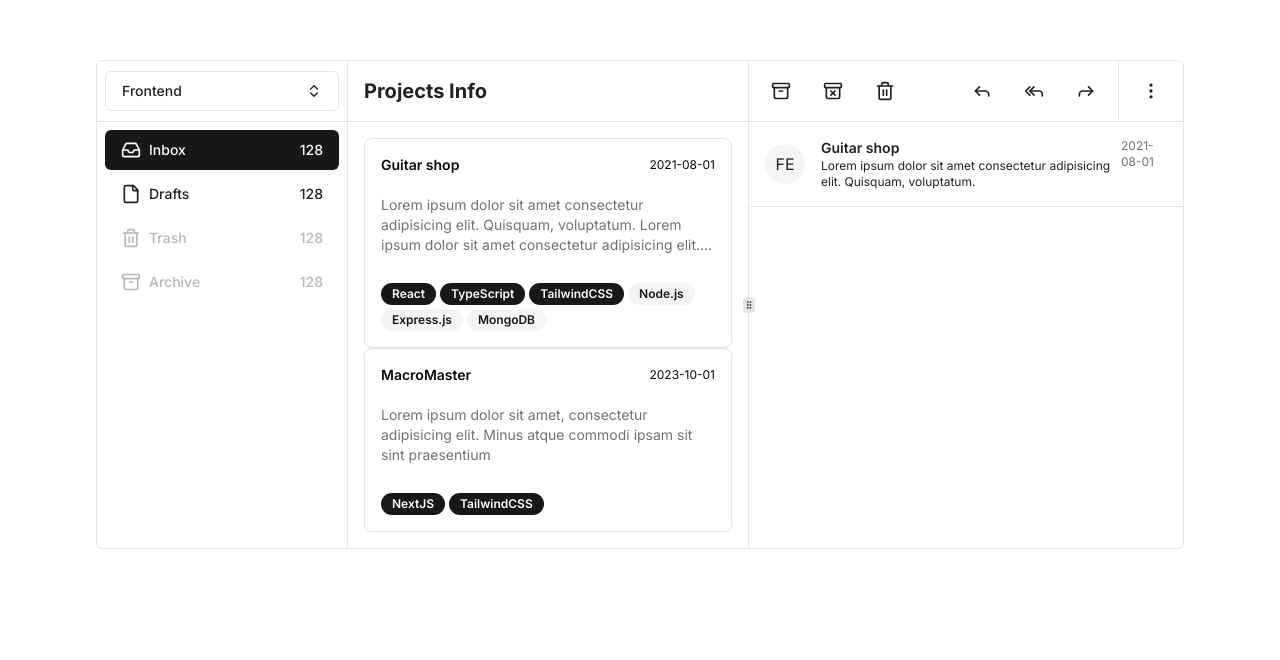
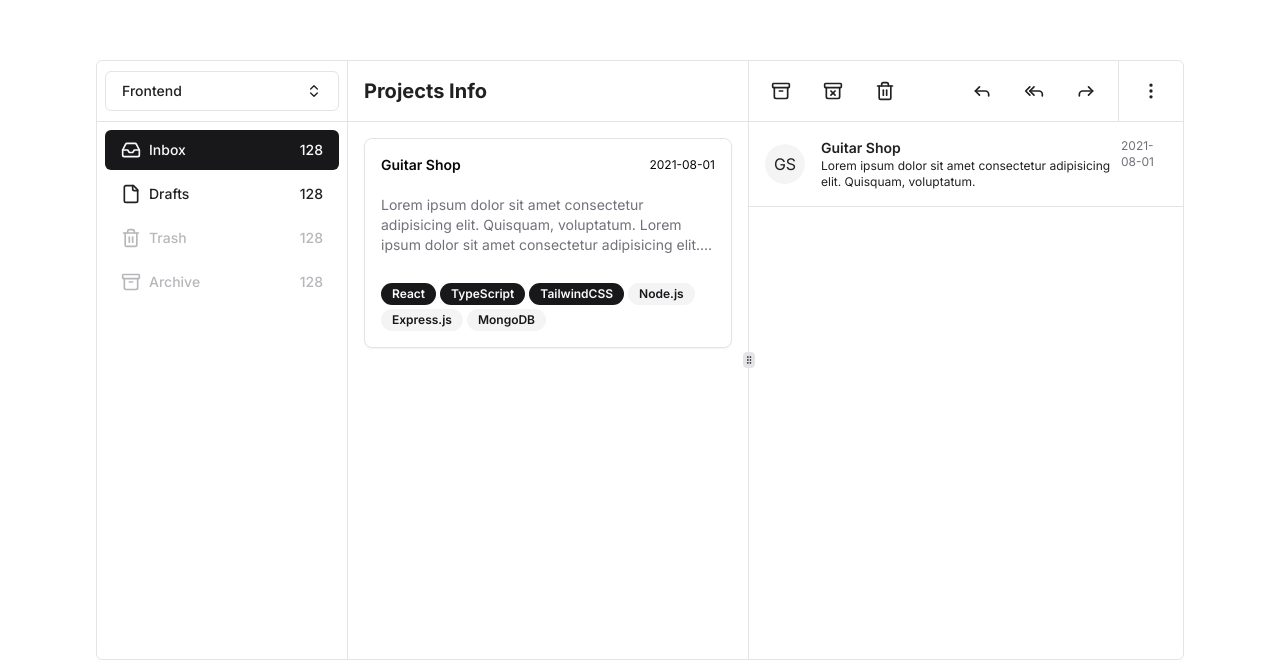
Before and after one commit to BartoszBrodowski/portfolio, a Next.js app: page / in a window 1280 px wide. Shown: the part 740-1400 px from the top of the page. Before the commit the page ends 1289 px from the top, so only its background shows below. Built offline with nearby package versions, Linux system fonts and the light colour scheme.

Commit message:
feat(projects): filter projects by field

```diff
--- a/src/components/Projects/ProjectContent/ProjectContent.tsx
+++ b/src/components/Projects/ProjectContent/ProjectContent.tsx
@@ -6,14 +6,16 @@ import SenderInfo from "./SenderInfo";
 
 interface ProjectContentProps {
     project: Project;
+    filterField: string;
 }
 
-const ProjectContent: FunctionComponent<ProjectContentProps> = ({project}) => {
+const ProjectContent: FunctionComponent<ProjectContentProps> = ({project, filterField}) => {
+    const initials = project.name.split(' ').map(word => word[0]).join('')
     return (
         <div className="flex flex-col w-full">
             <ProjectContentHeader />
             <Separator />
-            <SenderInfo project={project} />
+            <SenderInfo project={project} initials={initials} />
         </div>
     );
 }
--- a/src/components/Projects/ProjectContent/SenderInfo.tsx
+++ b/src/components/Projects/ProjectContent/SenderInfo.tsx
@@ -5,16 +5,17 @@ import { FunctionComponent } from "react";
 
 interface SenderInfoProps {
     project: Project;
+    initials: string;
 }
 
-const SenderInfo: FunctionComponent<SenderInfoProps> = ({project}) => {
+const SenderInfo: FunctionComponent<SenderInfoProps> = ({project, initials}) => {
     return (
         <>
             <div className="flex justify-between items-start p-4">
                 <div className="flex items-center gap-4">
                     <Avatar>
                         <AvatarFallback>
-                            FE
+                            {initials}
                         </AvatarFallback>
                     </Avatar>
                     <div>
--- a/src/components/Projects/ProjectIsnfo.tsx
+++ b/src/components/Projects/ProjectIsnfo.tsx
@@ -10,10 +10,12 @@ import ProjectsList from "./ProjectsList";
 interface ProjectsInfoProps {
     projects: Project[];
     clickedProjectIndex: number;
-    setClickedProject: (index: number) => void
+    setClickedProject: (index: number) => void;
+    filterField: string;
 }
 
-const ProjectsInfo: FunctionComponent<ProjectsInfoProps> = ({projects, clickedProjectIndex, setClickedProject}) => {
+const ProjectsInfo: FunctionComponent<ProjectsInfoProps> = ({projects, clickedProjectIndex, setClickedProject, filterField}) => {
+    const filteredProjects = projects.filter(project => project.field === filterField)
     return (
         <ResizablePanelGroup
             direction="horizontal"
@@ -22,12 +24,12 @@ const ProjectsInfo: FunctionComponent<ProjectsInfoProps> = ({projects, clickedPr
             <ResizablePanel style={{ minWidth: '400px' }} defaultSize={25}>
                 <h1 className="font-bold text-xl p-4">Projects Info</h1>
                 <Separator />
-                <ProjectsList projects={projects} setClickedProject={setClickedProject} />
+                <ProjectsList projects={filteredProjects} setClickedProject={setClickedProject} />
             </ResizablePanel>
             <ResizableHandle withHandle />
             <ResizablePanel defaultSize={75}>
                 <div className="flex h-full items-start justify-center">
-                    <ProjectContent project={projects[clickedProjectIndex]} />
+                    <ProjectContent field={filterField} project={projects[clickedProjectIndex]} />
                 </div>
             </ResizablePanel>
         </ResizablePanelGroup>
--- a/src/components/Projects/ProjectNav/Nav.tsx
+++ b/src/components/Projects/ProjectNav/Nav.tsx
@@ -9,14 +9,16 @@ import ProfileTab from "./ProfileTab";
 import { Separator } from "@/components/ui/separator";
 
 interface NavProps {
-    setProjects: (projects: Project[]) => void
+    currentFilterField: string;
+    setProjects: (projects: Project[]) => void;
+    changeFilterField: (field: string) => void;
 }
 
-const Nav: FunctionComponent<NavProps> = ({setProjects}) => {
+const Nav: FunctionComponent<NavProps> = ({currentFilterField, setProjects, changeFilterField}) => {
     return (
         <div className="w-full max-w-[250px] my-0">
             <nav>
-                <ProfileTab />
+                <ProfileTab currentField={currentFilterField} changeFilterField={changeFilterField} />
                 <Separator orientation="horizontal" className="mb-2" />
                 <NavTabsList setProjects={setProjects} tabs={navTabs} />
             </nav>
--- a/src/components/Projects/ProjectNav/ProfileTab.tsx
+++ b/src/components/Projects/ProjectNav/ProfileTab.tsx
@@ -5,28 +5,27 @@ import { FunctionComponent, useState } from "react";
 
 interface ProfileTabProps {
     currentField?: string;
+    changeFilterField: (field: string) => void;
 }
 
 const fields = ['Frontend', 'Backend', 'Fullstack'];
 
-const ProfileTab: FunctionComponent<ProfileTabProps> = ({currentField}) => {
-    const [field, setField] = useState<string>('Frontend');
+const ProfileTab: FunctionComponent<ProfileTabProps> = ({currentField, changeFilterField}) => {
     return (
         <div className="flex items-center justify-between h-[60px] px-2">
             <DropdownMenu>
                 <DropdownMenuTrigger asChild>
                     <Button variant='outline' className="flex justify-between w-full">
-                        {field}
+                        {currentField}
                         <ChevronsUpDown size={16} />
                     </Button>
                 </DropdownMenuTrigger>
-                <DropdownMenuRadioGroup value={field}>
-                    <DropdownMenuContent>
-                        <DropdownMenuSeparator />
+                <DropdownMenuRadioGroup value={currentField}>
+                    <DropdownMenuContent className="w-[230px]">
                         <ul className="flex flex-col">
                             {fields.map((field, index) => {
                                 return (
-                                    <DropdownMenuRadioItem onClick={() => setField(field)} value={field} className="hover:cursor-pointer w-full" key={index}>{field}</DropdownMenuRadioItem>
+                                    <DropdownMenuRadioItem onClick={() => changeFilterField(field)} value={field} className="hover:cursor-pointer w-full" key={index}>{field}</DropdownMenuRadioItem>
                                 )
                             })}
                         </ul>
--- a/src/components/Projects/index.tsx
+++ b/src/components/Projects/index.tsx
@@ -9,6 +9,7 @@ import { navTabs } from "@/data/navtabs.data";
 
 const Projects: FunctionComponent = () => {
     const [clickedProject, setClickedProject] = useState<number>(0);
+    const [field, setField] = useState<string>('Frontend');
     const [currentProjects, setCurrentProjects] = useState<Project[]>(navTabs[0].projects || []);
 
     const changeProjects = (projects: Project[]) => {
@@ -20,11 +21,15 @@ const Projects: FunctionComponent = () => {
         setClickedProject(index)
     }
 
+    const changeFilterField = (field: string) => {
+        setField(field)
+    }
+
     return (
-        <div className="flex justify-center items-start h-full w-full border rounded-md">
-            <Nav setProjects={changeProjects} />
+        <div className="flex justify-center items-start h-full min-h-[600px] w-full border rounded-md">
+            <Nav currentFilterField={field} setProjects={changeProjects} changeFilterField={changeFilterField} />
             <Separator orientation="vertical" />
-            <ProjectsInfo clickedProjectIndex={clickedProject} setClickedProject={changeProjectIndex} projects={currentProjects} />
+            <ProjectsInfo filterField={field} clickedProjectIndex={clickedProject} setClickedProject={changeProjectIndex} projects={currentProjects} />
         </div>
     );
 }
--- a/src/data/navtabs.data.tsx
+++ b/src/data/navtabs.data.tsx
@@ -9,21 +9,22 @@ export const navTabs: NavTabInfo[] = [
         icon: <Inbox size={iconSize} />,
         projects: [
             {
-                name: "Guitar shop",
+                name: "Guitar Shop",
                 date: "2021-08-01",
                 shortDescription: "Lorem ipsum dolor sit amet consectetur adipisicing elit. Quisquam, voluptatum.",
                 description: "Lorem ipsum dolor sit amet consectetur adipisicing elit. Quisquam, voluptatum. Lorem ipsum dolor sit amet consectetur adipisicing elit. Quisquam, voluptatum.",
                 technologies: ["React", "TypeScript", "TailwindCSS", "Node.js", "Express.js", "MongoDB"],
                 github: "blank",
-
+                field: "Frontend"
             },
             {
-                name: "MacroMaster",
+                name: "MacroMaster App",
                 date: "2023-10-01",
                 shortDescription: "Lorem ipsum dolor sit amet consectetur adipisicing elit. Quisquam, voluptatum.",
                 description: "Lorem ipsum dolor sit amet, consectetur adipisicing elit. Minus atque commodi ipsam sit sint praesentium",
                 technologies: ["NextJS", "TailwindCSS"],
-                github: "blank"
+                github: "blank",
+                field: "Fullstack"
             }
         ],
         isActive: true
@@ -33,12 +34,13 @@ export const navTabs: NavTabInfo[] = [
         icon: <File size={iconSize} />,
         projects: [
             {
-                name: "MacroMaster",
+                name: "MacroMaster App",
                 date: "2023-10-01",
                 shortDescription: "Lorem ipsum dolor sit amet consectetur adipisicing elit. Quisquam, voluptatum.",
                 description: "Lorem ipsum dolor sit amet, consectetur adipisicing elit. Minus atque commodi ipsam sit sint praesentium",
                 technologies: ["NextJS", "TailwindCSS"],
-                github: "blank"
+                github: "blank",
+                field: "Fullstack"
             }
         ],
         isActive: true
--- a/src/interfaces/project.interface.ts
+++ b/src/interfaces/project.interface.ts
@@ -5,4 +5,5 @@ export interface Project {
     description: string;
     technologies: string[];
     github: string;
+    field: string;
 }
```
